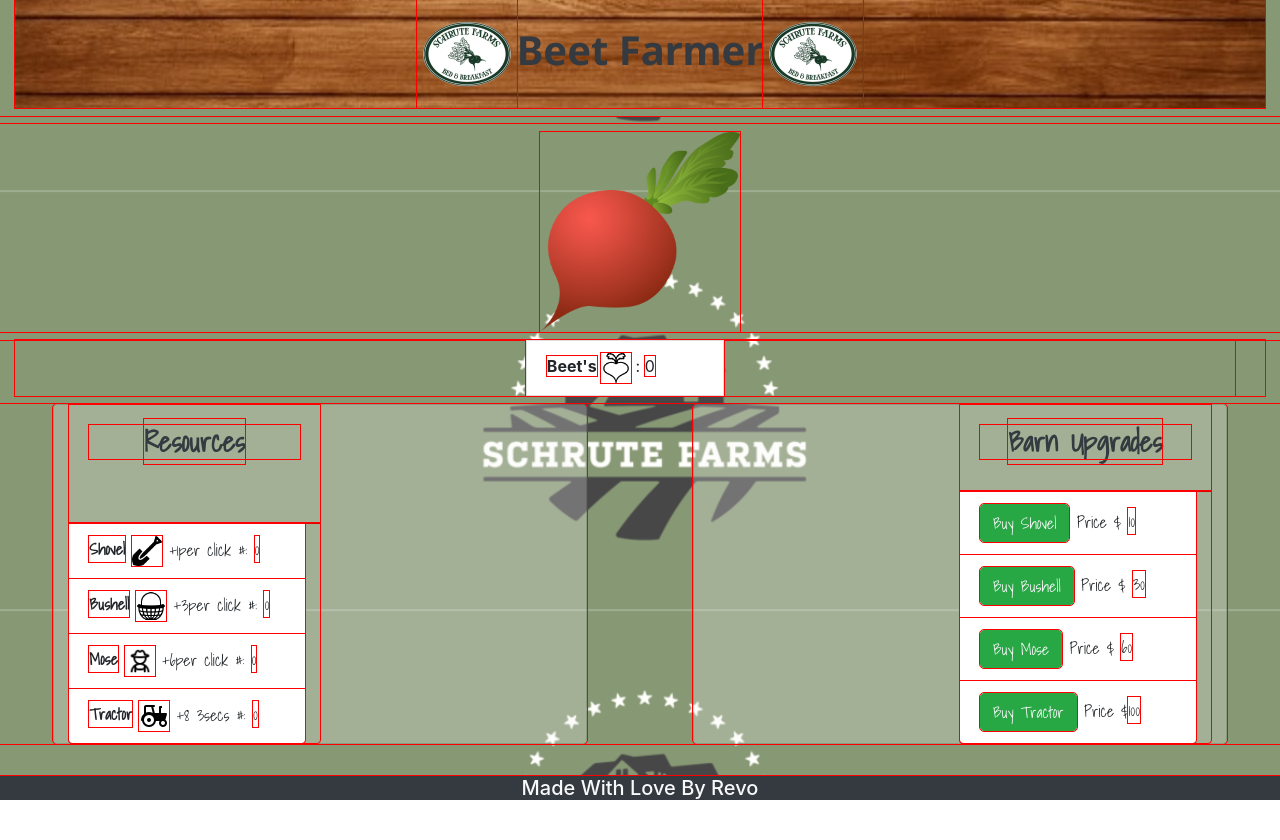
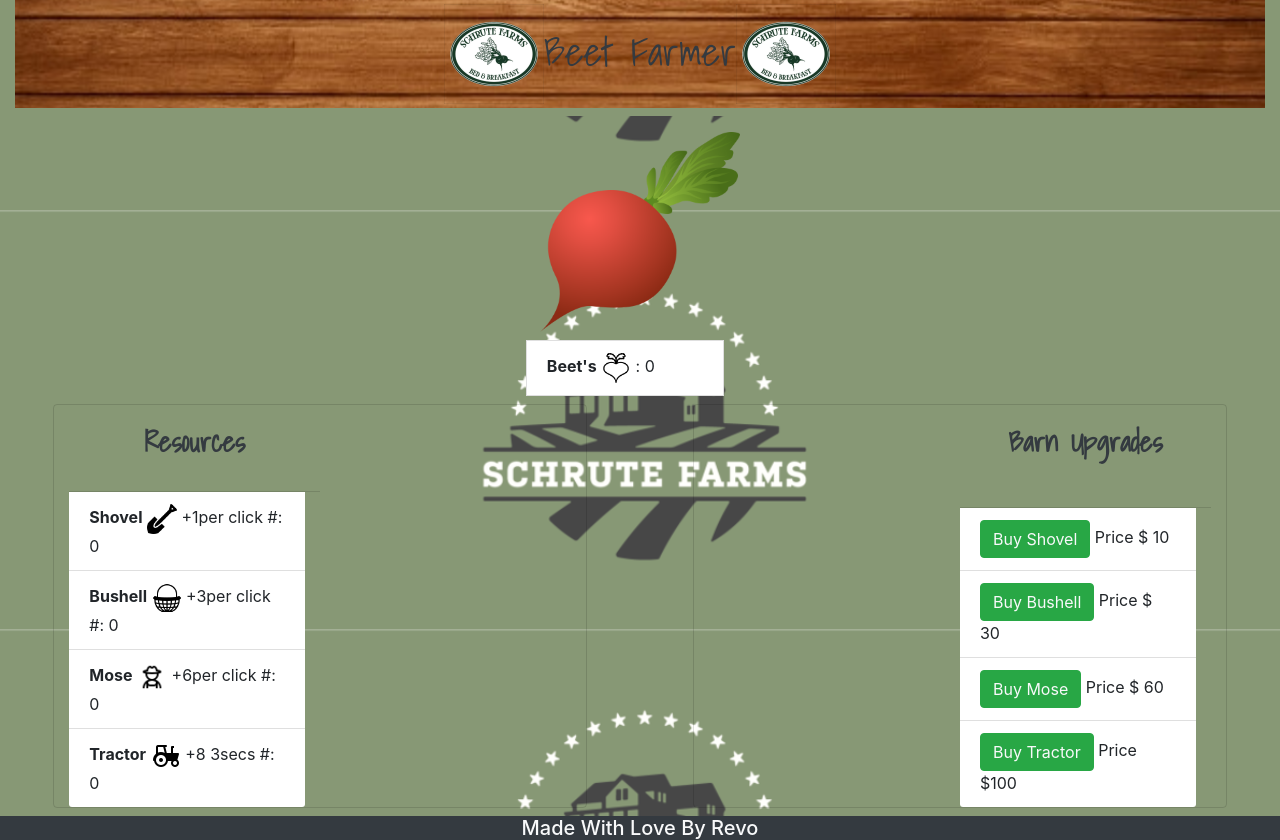
Before and after one commit to Kyle-Bennion/Beet-Farmer, a plain HTML site: page index.html in a window 1280 px wide. Before the commit the page ends 800 px from the top, so only its background shows below. Drawn offline with nearby package versions, Linux system fonts and the light colour scheme.

Commit message:
finished fonts and took off the outline

```diff
--- a/index.html
+++ b/index.html
@@ -16,8 +16,8 @@
   <!-- Header Region -->
   <header class="container-fluid ">
     <div class="row">
-      <div class="col-12 text-center btn-dark-green text-danger main-banner-font ">
-        <div class="centered background-banner"><h1 class="text-dark"><img src="schrutefarm3.png"  alt="" class="py-1" >Beet Farmer<img src="schrutefarm3.png"  alt="" class="py-1" > </h1></div>
+      <div class="col-12 text-center btn-dark-green">
+        <div class="centered background-banner "><h1 class="text-dark resource-font"><img src="schrutefarm3.png"  alt="" class="py-1" >Beet Farmer<img src="schrutefarm3.png"  alt="" class="py-1" > </h1></div>
       </div>
     </div>
   </header>
@@ -35,7 +35,7 @@
       </div>
       </section>
 
-    <section class="row my-2 d-flex justify-content-around resource-font">
+    <section class="row my-2 d-flex justify-content-around">
       <div class="card col-5 justify-content-center" style="width: 18rem;">
         <div class="card-body col-6">
           <h3 class="card-title text-center text-dark resource-font"><b>Resources</b></h3>
--- a/style.css
+++ b/style.css
@@ -1,7 +1,3 @@
-* {
-  outline: 1px solid red
-}
-
 body {
   min-height: 100vh;
   display: flex;
@@ -12,7 +8,7 @@
 }
 
 .card{
-  background-color: rgba(245, 245, 245, 0.25);
+  background-color: rgba(245, 245, 245, 0.00);
 }
 
 .main-banner-font{
@@ -46,7 +42,9 @@
 }
 
 
-header {}
+header {
+
+}
 
 main {
   flex-grow: 1;
```
